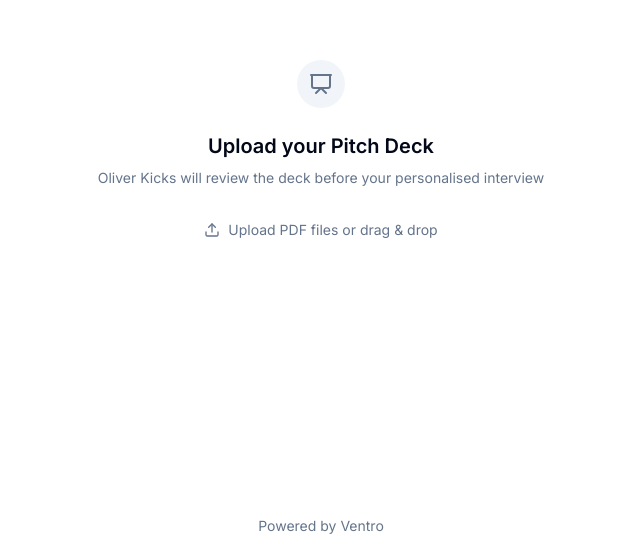
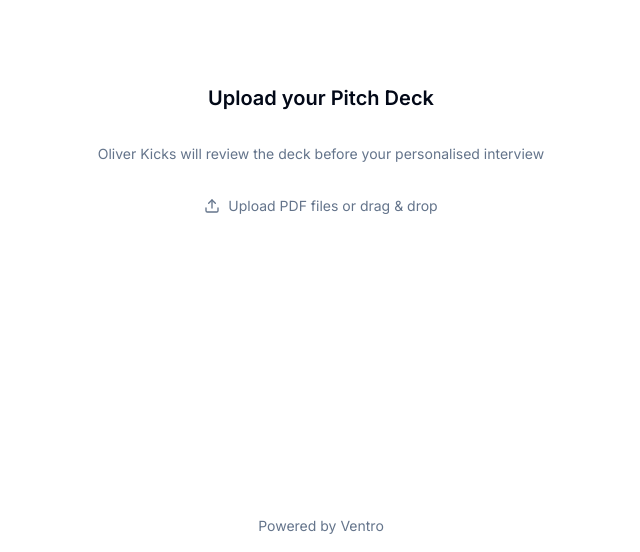
Before and after one commit to Arron-Stothart/elevenlabs-hackathon, a Next.js app: page / in a window 1280 px wide. Shown: the part 248-800 px from the top of the page, without its empty margins (319-959 px from the left). Built offline with nearby package versions, Linux system fonts and the light colour scheme.

Commit message:
feat: speaker info and call interface navigation

```diff
--- a/app/page.tsx
+++ b/app/page.tsx
@@ -1,11 +1,61 @@
 "use client"
 
+import * as React from "react"
+import { AnimatePresence, motion } from "framer-motion"
 import FileUpload from "@/components/FileUpload"
+import CallerInfo from "@/components/CallerInfo"
+import CallUI from "@/components/CallUI"
 
 export default function StartPage() {
+  const [stage, setStage] = React.useState<"upload" | "pre-call" | "call">("upload")
+  const [companyName, setCompanyName] = React.useState("")
+
+  const handleUploadComplete = (name: string) => {
+    setCompanyName(name)
+    setStage("pre-call")
+  }
+
+  const handleStartCall = () => {
+    setStage("call")
+  }
+
   return (
     <div className="min-h-screen w-full flex items-center justify-center p-4 md:p-8">
-      <FileUpload />
+      <AnimatePresence mode="wait">
+        {stage === "upload" && (
+          <motion.div
+            key="upload"
+            initial={{ opacity: 0, y: 20 }}
+            animate={{ opacity: 1, y: 0 }}
+            exit={{ opacity: 0, y: -20 }}
+          >
+            <FileUpload onComplete={handleUploadComplete} />
+          </motion.div>
+        )}
+
+        {stage === "pre-call" && (
+          <motion.div
+            key="pre-call"
+            initial={{ opacity: 0, y: 20 }}
+            animate={{ opacity: 1, y: 0 }}
+            exit={{ opacity: 0, y: -20 }}
+          >
+            <CallerInfo companyName={companyName} onStartCall={handleStartCall} />
+          </motion.div>
+        )}
+
+        {stage === "call" && (
+          <motion.div
+            key="call"
+            initial={{ opacity: 0 }}
+            animate={{ opacity: 1 }}
+            exit={{ opacity: 0 }}
+          >
+            <CallUI />
+          </motion.div>
+        )}
+      </AnimatePresence>
+
       <div className="absolute bottom-4 text-sm text-muted-foreground text-center">
         Powered by Ventro
       </div>
--- /dev/null
+++ b/components/CallUI.tsx
@@ -0,0 +1,16 @@
+"use client"
+
+import * as React from "react"
+import { motion } from "framer-motion"
+
+export default function CallUI() {
+  return (
+    <motion.div
+      initial={{ opacity: 0 }}
+      animate={{ opacity: 1 }}
+      className="min-h-screen w-full flex items-center justify-center bg-background"
+    >
+      <h1 className="text-2xl font-semibold">Video Call Interface Coming Soon</h1>
+    </motion.div>
+  )
+}
--- /dev/null
+++ b/components/CallerInfo.tsx
@@ -0,0 +1,48 @@
+"use client"
+
+import * as React from "react"
+import { motion } from "framer-motion"
+import Image from "next/image"
+import { Button } from "@/components/ui/button"
+
+interface CallerInfoProps {
+  companyName: string;
+  onStartCall: () => void;
+}
+
+export default function CallerInfo({ companyName, onStartCall }: CallerInfoProps) {
+  return (
+    <motion.div
+      initial={{ opacity: 0, y: 20 }}
+      animate={{ opacity: 1, y: 0 }}
+      className="flex flex-row items-center justify-center gap-6 text-center"
+    >
+      <div className="relative w-64 h-64 aspect-square mb-4">
+        <Image
+          src="/oliver-profile.jpeg"
+          alt="Oliver Profile"
+          fill
+          className="rounded-2xl object-cover"
+          priority
+        />
+      </div>
+
+      <div className="flex flex-col items-start justify-start gap-2 h-64 w-full">
+        <h2 className="text-2xl font-semibold">
+          Starting Call with Oliver Kicks...
+        </h2>
+
+        <p className="text-muted-foreground text-left">
+          Oliver Kicks is a Partner at Concept Ventures, focusing on pre-seed investments in Games, Entertainment, and AI. Previously the firm's first employee in 2019, he serves as a Board Observer for companies like Waypoint and Eleven Labs. Oliver brings experience as an angel and crypto investor, combining his professional expertise with his passion for gaming and technology.
+        </p>
+
+        <Button
+          className="mt-4"
+          onClick={onStartCall}
+        >
+          Start Video Call
+        </Button>
+      </div>
+    </motion.div>
+  )
+}
--- a/components/FileUpload.tsx
+++ b/components/FileUpload.tsx
@@ -11,6 +11,8 @@ import { Switch } from "@/components/ui/switch"
 import { Label } from "@/components/ui/label"
 import { Textarea } from "@/components/ui/textarea"
 import { Checkbox } from "@/components/ui/checkbox"
+import CallerInfo from "@/components/CallerInfo"
+import { useRouter } from "next/navigation"
 
 interface StructuredData {
   company_name: string;
@@ -21,7 +23,12 @@ interface StructuredData {
   has_users: boolean;
 }
 
-export default function FileUpload() {
+interface FileUploadProps {
+  onComplete: (companyName: string) => void;
+}
+
+export default function FileUpload({ onComplete }: FileUploadProps) {
+  const router = useRouter()
   const [isDragging, setIsDragging] = React.useState(false)
   const [files, setFiles] = React.useState<File[]>([])
   const [isUploading, setIsUploading] = React.useState(false)
@@ -29,6 +36,7 @@ export default function FileUpload() {
   const [structuredData, setStructuredData] = React.useState<StructuredData | null>(null)
   const [error, setError] = React.useState<string | null>(null)
   const [editedData, setEditedData] = React.useState<StructuredData | null>(null)
+  const [isConfirmed, setIsConfirmed] = React.useState(false)
 
   const saveFile = async (file: File): Promise<string> => {
     // Generate a unique filename with timestamp
@@ -138,8 +146,9 @@ export default function FileUpload() {
   }, [structuredData])
 
   const handleConfirm = async () => {
-    // Here you can handle the confirmed data
-    console.log('Confirmed data:', editedData)
+    if (editedData?.company_name) {
+      onComplete(editedData.company_name)
+    }
   }
 
   return (
@@ -154,18 +163,20 @@ export default function FileUpload() {
         onDragLeave={onDragLeave}
         onDrop={onDrop}
       >
-
         <AnimatePresence mode="wait">
           <motion.div
-            key={isUploaded ? "uploaded" : "upload"}
+            key={isConfirmed ? "caller" : isUploaded ? "uploaded" : "upload"}
             initial={{ opacity: 0, y: 20 }}
             animate={{ opacity: 1, y: 0 }}
             exit={{ opacity: 0, y: -20 }}
             transition={{ duration: 0.3 }}
             className="flex flex-col items-center gap-6"
           >
+            {isConfirmed ? (
+              <CallerInfo companyName={editedData?.company_name || 'your company'} />
+            ) : isUploading ? (
+              <>
                 <div className="h-12 w-12 rounded-full bg-muted flex items-center justify-center">
-              {isUploading ? (
                   <motion.div
                     animate={{ rotate: 360 }}
                     transition={{ duration: 1, repeat: Infinity, ease: "linear" }}
@@ -173,9 +184,6 @@ export default function FileUpload() {
                   >
                     <Upload className="h-6 w-6" />
                   </motion.div>
-              ) : (
-                <Presentation className="h-6 w-6 text-muted-foreground" />
-              )}
                 </div>
 
                 <motion.div
@@ -184,10 +192,9 @@ export default function FileUpload() {
                   animate={{ opacity: 1 }}
                   transition={{ delay: 0.2 }}
                 >
-              {isUploading ? (
-                <>
                   <h2 className="text-xl font-semibold mb-2">Processing PDF...</h2>
                   <p className="text-sm text-muted-foreground">This may take a few moments</p>
+                </motion.div>
               </>
             ) : isUploaded && structuredData ? (
               <>
@@ -300,7 +307,6 @@ export default function FileUpload() {
                 {error}
               </motion.p>
             )}
-            </motion.div>
 
             {!isUploaded && !isUploading && (
               <motion.div
```
Lines whose indentation alone changed are shown as unchanged.
